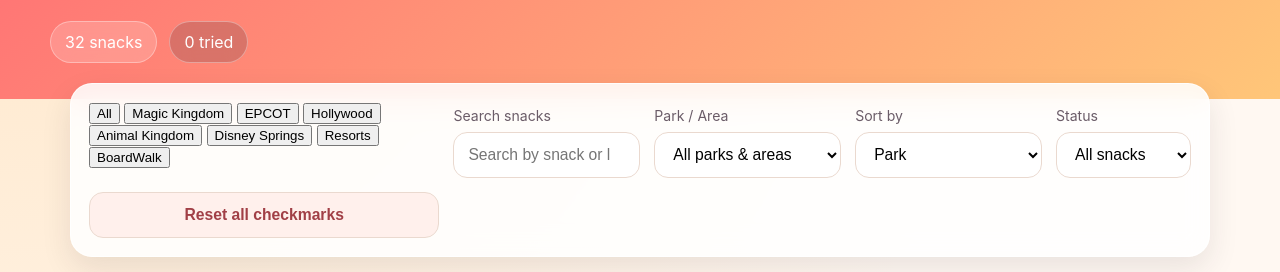
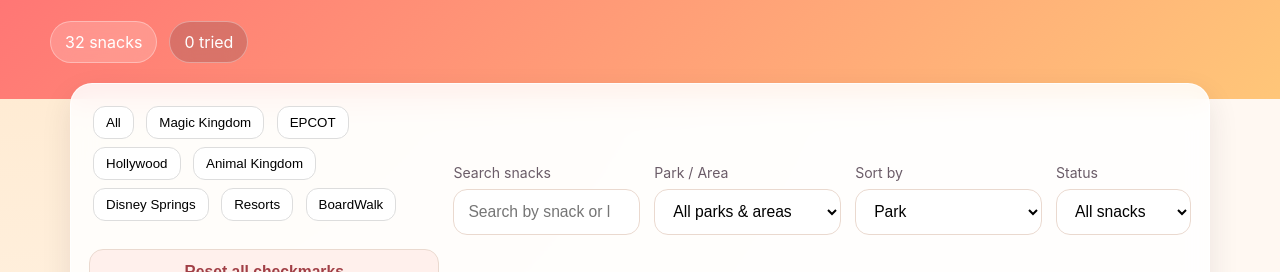
Before and after one commit to Hoff1313/Kristen_Snacks, a plain HTML site: page index.html in a window 1280 px wide. Shown: the part 221-493 px from the top of the page. Drawn offline with Linux system fonts and the light colour scheme.

Commit message:
Add styles for parkButtons and hover effect

```diff
--- a/styles.css
+++ b/styles.css
@@ -107,3 +107,16 @@
   .controls { grid-template-columns: 1fr; margin-top: -20px; }
   .hero { padding-top: 56px; }
 }
+
+.parkButtons button {
+  margin: 4px;
+  padding: 8px 12px;
+  border-radius: 12px;
+  border: 1px solid #ddd;
+  background: white;
+  cursor: pointer;
+}
+
+.parkButtons button:hover {
+  background: #ffe5e5;
+}
```
